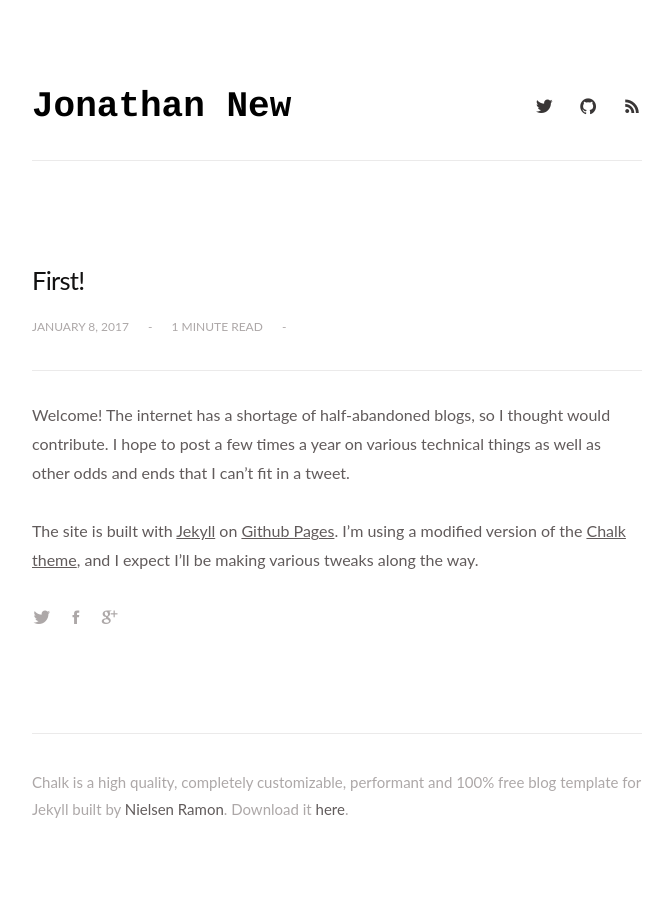
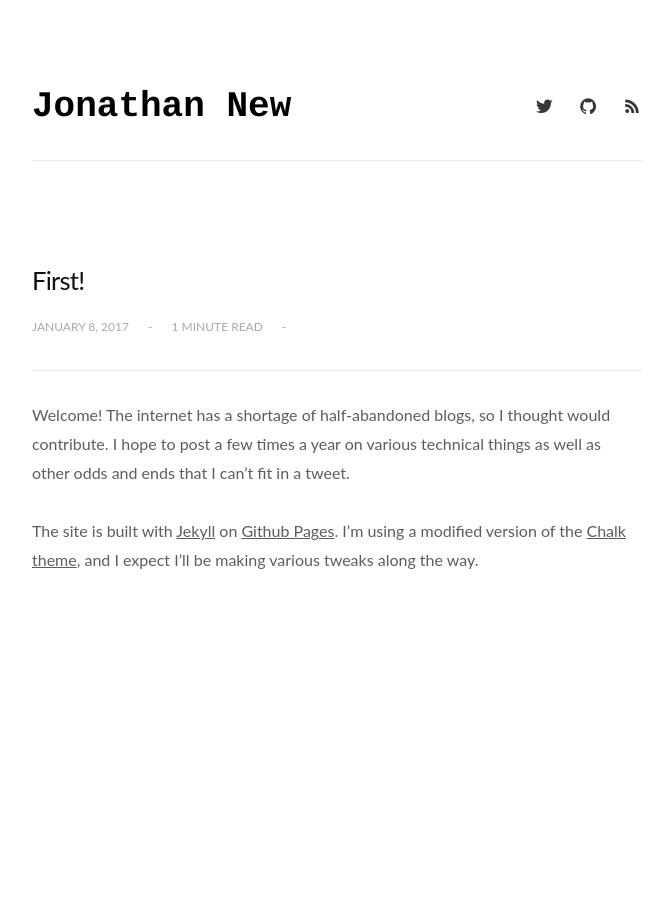
Before and after one commit to newtang/newtang.github.io, a Jekyll site: the page built from _posts/2017-01-07-first.markdown, in a window 1280 px wide. Shown: the whole page, without its empty margins (303-975 px from the left). Built offline with Jekyll 4.4.1, drawn with Linux system fonts in a browser that asks for light colours.

Commit message:
Getting rid of footer and article share.

```diff
--- a/_includes/footer.html
+++ /dev/null
@@ -1,7 +0,0 @@
-<footer class="footer reveal">
-  <p>
-    Chalk is a high quality, completely customizable, performant and 100% free
-    blog template for Jekyll built by
-    <a href="{{ 'about' | relative_url }}" title="About me">Nielsen Ramon</a>. Download it <a href="https://github.com/nielsenramon/chalk" target="_blank" title="Download Chalk">here</a>.
-  </p>
-</footer>
--- a/_layouts/default.html
+++ b/_layouts/default.html
@@ -7,7 +7,6 @@
       <div class="grid-cell">
         {% include navigation.html %}
         {{ content }}
-        {% include footer.html %}
       </div>
     </div>
   </main>
--- a/_layouts/post.html
+++ b/_layouts/post.html
@@ -36,20 +36,7 @@
             {{ content }}
           </div>
 
-          <div class="article-share">
-            {% assign page_title = page.title  | truncate '110' %}
-            <a href="" title="Share on Twitter" onclick="window.open('https://twitter.com/home?status={{ page_title }} - {{ page.url | absolute_url }} {% if site.social.twitter %}by @{{ site.social.twitter }}{% endif %}', 'newwindow', 'width=500, height=225'); return false;">
-              <span class="icon icon-social-twitter"></span>
-            </a>
-            <a href="" title="Share on Facebook" onclick="window.open('https://www.facebook.com/sharer/sharer.php?u={{ page.url | absolute_url }}', 'newwindow', 'width=500, height=500'); return false;">
-              <span class="icon icon-social-facebook"></span>
-            </a>
-            <a href="" title="Share on Google+" onclick="window.open('https://plus.google.com/share?url={{ page.url | absolute_url }}', 'newwindow', 'width=550, height=400'); return false;">
-              <span class="icon icon-social-googleplus"></span>
-            </a>
-          </div>
         </article>
-        {% include footer.html %}
       </div>
     </div>
   </main>
```
